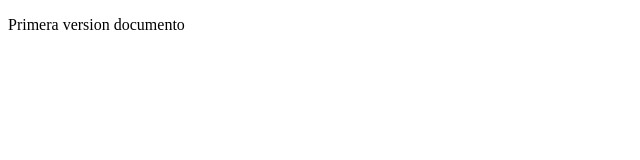
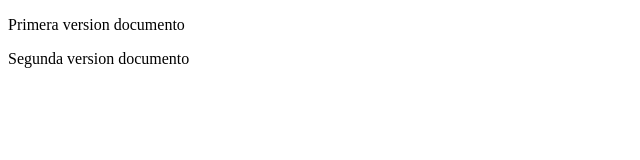
Before and after one commit to DwesAplicacionWeb/proyectoExamen, a plain HTML site: page index.html in a window 1280 px wide. Shown: the whole page, without its empty margins (0-640 px from the left). Drawn offline with Linux system fonts and the light colour scheme.

Commit message:
segunda modificacion del documento

```diff
--- a/index.html
+++ b/index.html
@@ -7,5 +7,6 @@
     </head>
     <body>
         <p>Primera version documento</p>
+        <p>Segunda version documento</p>
     </body>
 </html>
```
